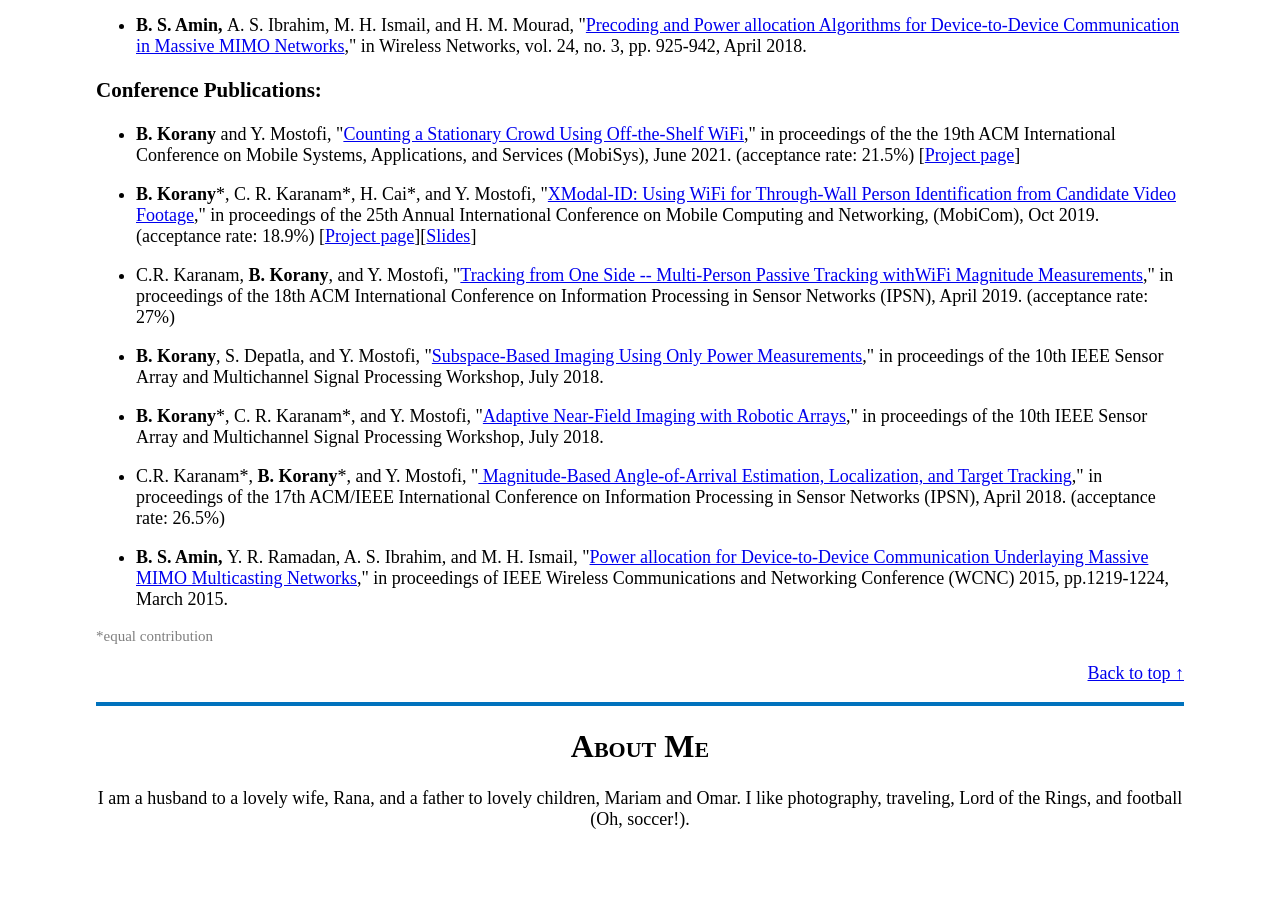
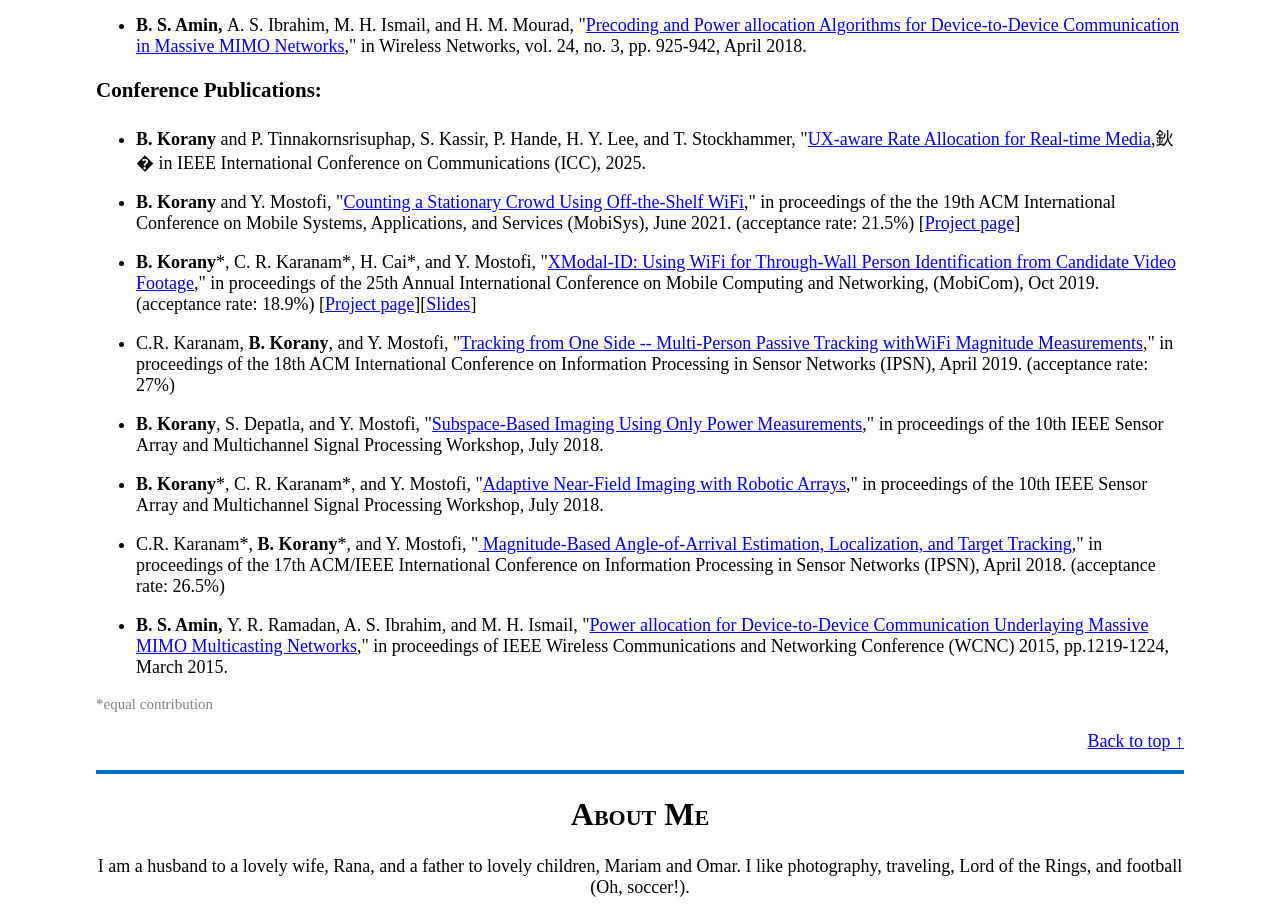
Before and after one commit to bkorany/bkorany.github.io, a plain HTML site: page index.html in a window 1280 px wide. Shown: the part 5473-6387 px from the top of the page. Before the commit the page ends 6319 px from the top, so only its background shows below. Drawn offline with Linux system fonts and the light colour scheme.

Commit message:
new conf paper

```diff
--- a/index.html
+++ b/index.html
@@ -308,6 +308,9 @@ in proceedings of the ACM on Interactive, Mobile, Wearable, and Ubiquitous Techn
 <h3> Conference Publications:</h3>
 <ul>
 
+<li><p><strong>B. Korany</strong> and P. Tinnakornsrisuphap, S. Kassir, P. Hande, H. Y. Lee, and T. Stockhammer, "<a href="Phttps://arxiv.org/abs/2505.04114">UX-aware Rate
+Allocation for Real-time Media</a>,” in IEEE International Conference on Communications (ICC), 2025.
+
 <li><p><strong>B. Korany</strong> and Y. Mostofi, "<a href="Papers/Mobisys21_KoranyMostofi.pdf" target="_blank">Counting a Stationary Crowd Using Off-the-Shelf WiFi</a>," in  proceedings of the the 19th ACM International Conference on Mobile Systems, Applications, and Services (MobiSys), June 2021. (acceptance rate: 21.5%) [<a href="https://www.ece.ucsb.edu/~ymostofi/CountingStationaryCrowd.html">Project page</a>]</p></li>
 
 <li><p><strong>B. Korany</strong>*, C. R. Karanam*, H. Cai*, and Y. Mostofi, "<a href="Papers/MobiCom19_KoranyKaranamCaiMostofi.pdf" target = "_blank">XModal-ID: Using WiFi for Through-Wall Person Identification from Candidate Video Footage</a>," in  proceedings of the 25th Annual International Conference on Mobile Computing and Networking, (MobiCom), Oct 2019. (acceptance rate: 18.9%) [<a href="https://www.ece.ucsb.edu/~ymostofi/IdentificationThroughWalls">Project page</a>][<a href="https://www.youtube.com/watch?v=yy3fk5OfVeo">Slides</a>] </p></li>
```
